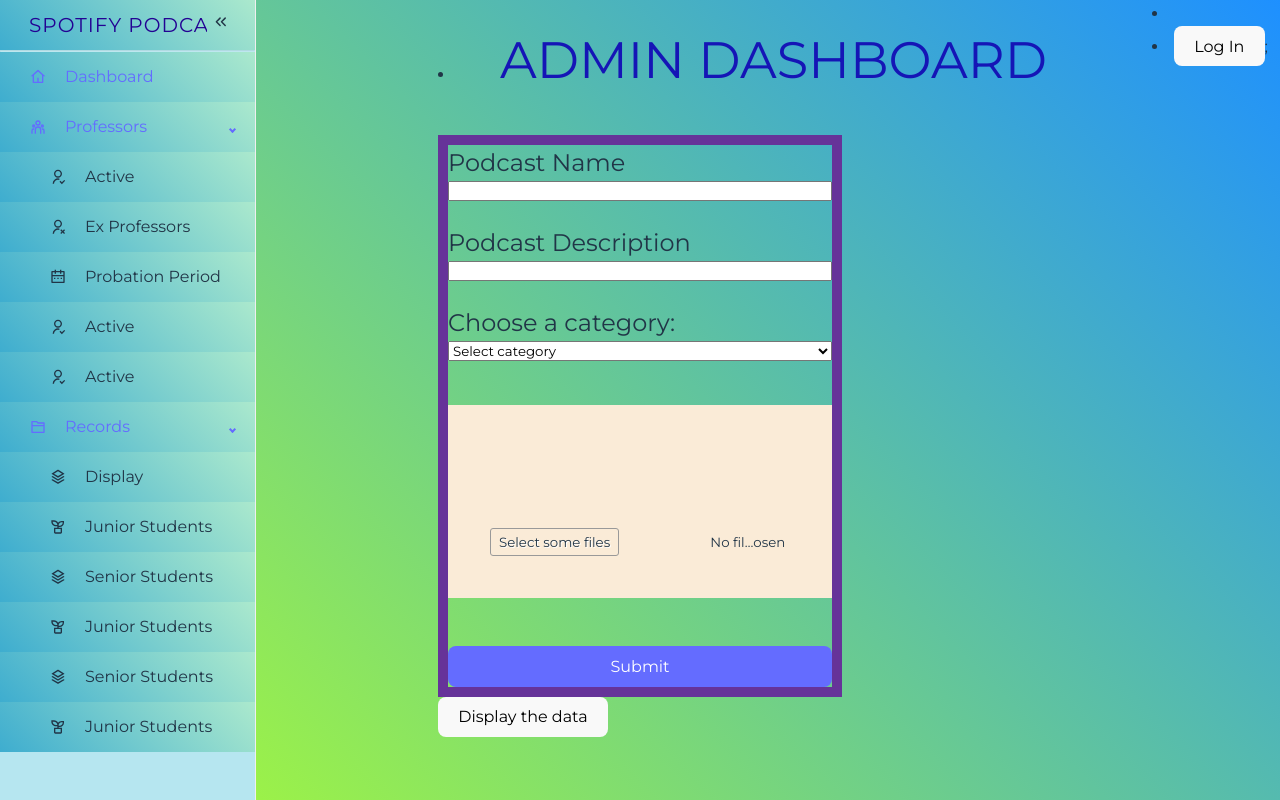
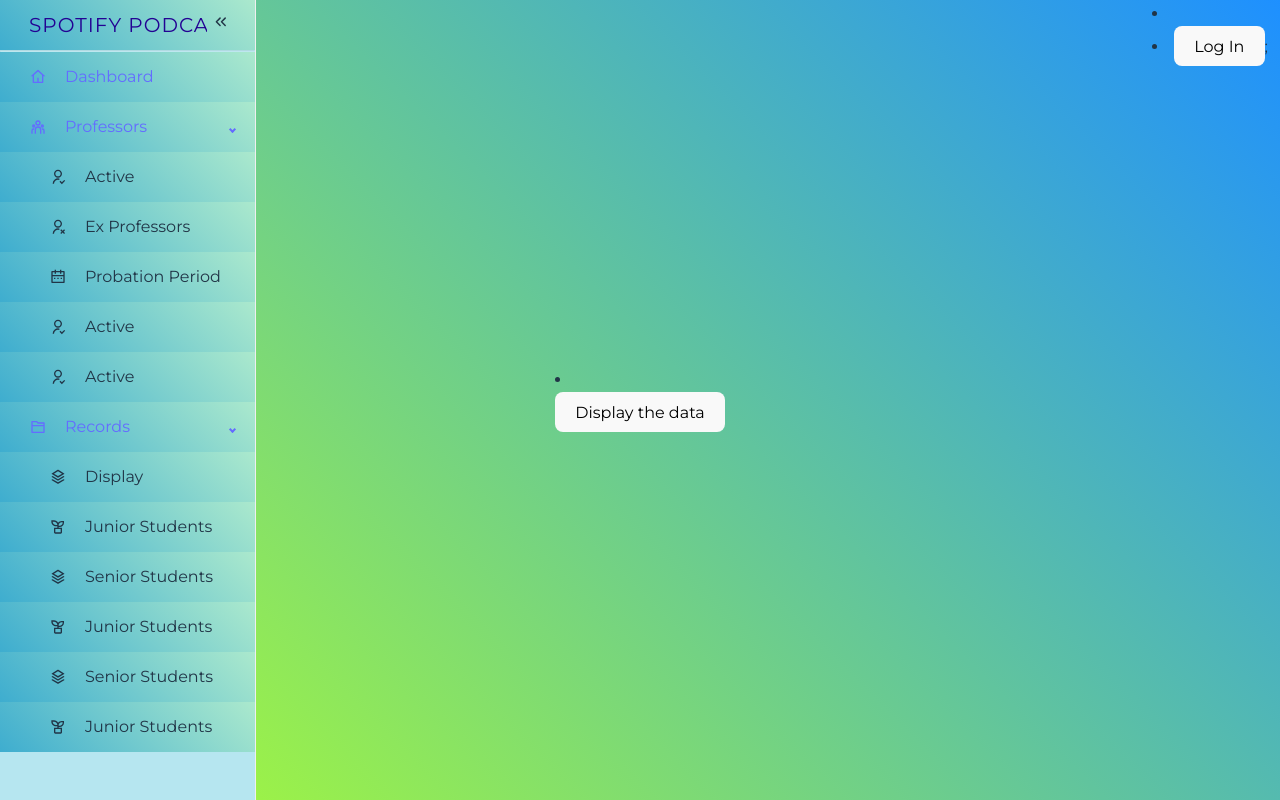
Before and after one commit to ADITYA-003/Flipr-War_With_Codes, a React (Vite) app in the folder frontend/: page /post in a window 1280 px wide. Built offline with nearby package versions, Linux system fonts and the light colour scheme; a web font is replaced by a local one.

Commit message:
did routing aditya

```diff
--- a/frontend/src/App.jsx
+++ b/frontend/src/App.jsx
@@ -4,47 +4,23 @@ import viteLogo from '/vite.svg'
 import './App.css'
 import Form from './Form'
 import Button from './components/Button'
-import { useAuth0 } from "@auth0/auth0-react";
+
 import Podcast from './components/Podcast'
-import Sidebars from './components/Sidebar'
+import Sidebar from './components/Sidebar'
 import Header from './components/Header'
 import User from './components/User'
+
+import Autho from './components/Autho'
+import { Routes, Route } from 'react-router-dom';
 function App() {
-  const { loginWithRedirect, user, isAuthenticated } = useAuth0();
-  const { logout } = useAuth0();
+
   return (
 
-    <>
-    <li>{isAuthenticated &&
-    <div>
-      <img src={user.picture} alt={user.name} />
-    <p>{user.name}</p>
-    <p>{user.email}</p>
-    </div>
-    }
-
-    </li>
-    <li style={{position:"absolute",top:"2px",right:"12px"}}>
-    {isAuthenticated ?
-    <li>
-     <button onClick={() => logout({ logoutParams: { returnTo: window.location.origin } })}>
-     Log Out
-   </button>
-   </li> :
-   <li>
-   <button onClick={() => loginWithRedirect()}>Log In</button>;
-   </li>
-  }
-  </li>
-    <Podcast/>
-     <Header/>
-  <Sidebars/>
-  <User/>
-
-
-    {/* <Form/> */}
-    {/* <Button/> */}
-      </>
+  <Routes>
+         <Route path='/' element={<div><Autho /><Sidebar/> </div>} />
+         <Route path='/upload' element ={<div><Autho/> <Podcast/> <Sidebar/> </div>}/>
+         <Route path='/post' element ={<div><Autho/> <User/> <Sidebar/> </div>}/>
+  </Routes>
   )
 }
 
--- a/frontend/src/components/Podcast.jsx
+++ b/frontend/src/components/Podcast.jsx
@@ -7,7 +7,7 @@ import '../components/Podcast.css'
 const Podcast = () => {
   const [PodcastData, setPodcastData] = useState([])  // this is used to store the podcast info
   const [file, setFile] = useState([]);  // this is used to store podcast images files
-  const [preview, setPreview] = useState(null); // this is used to store the blob url of the image
+
   const [data, setData] = useState({
     pname: "",
     pdescr: "",
@@ -66,7 +66,7 @@ const Podcast = () => {
           const res =await axios.post("http://localhost:8082/upload",{...data,pbinaryfile:bs64}); */
     setData("")
     setFile(null)
-    setPreview(null)
+
 
   }
 
```
